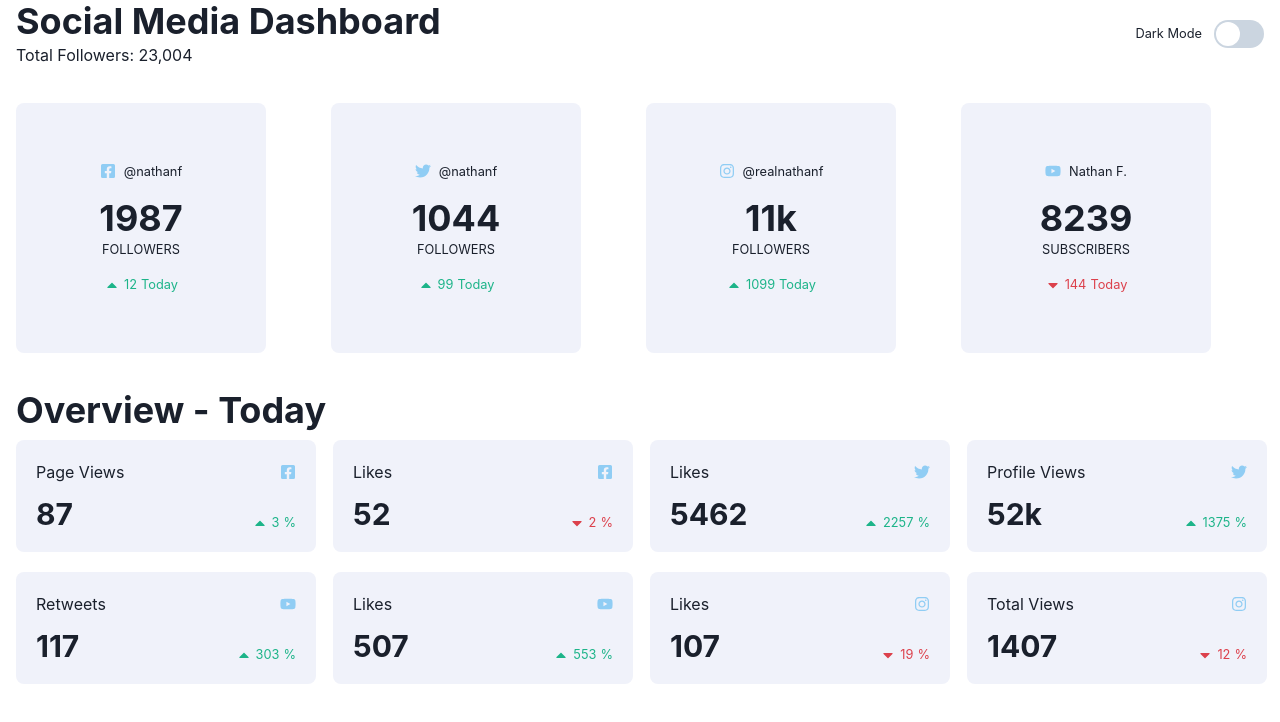
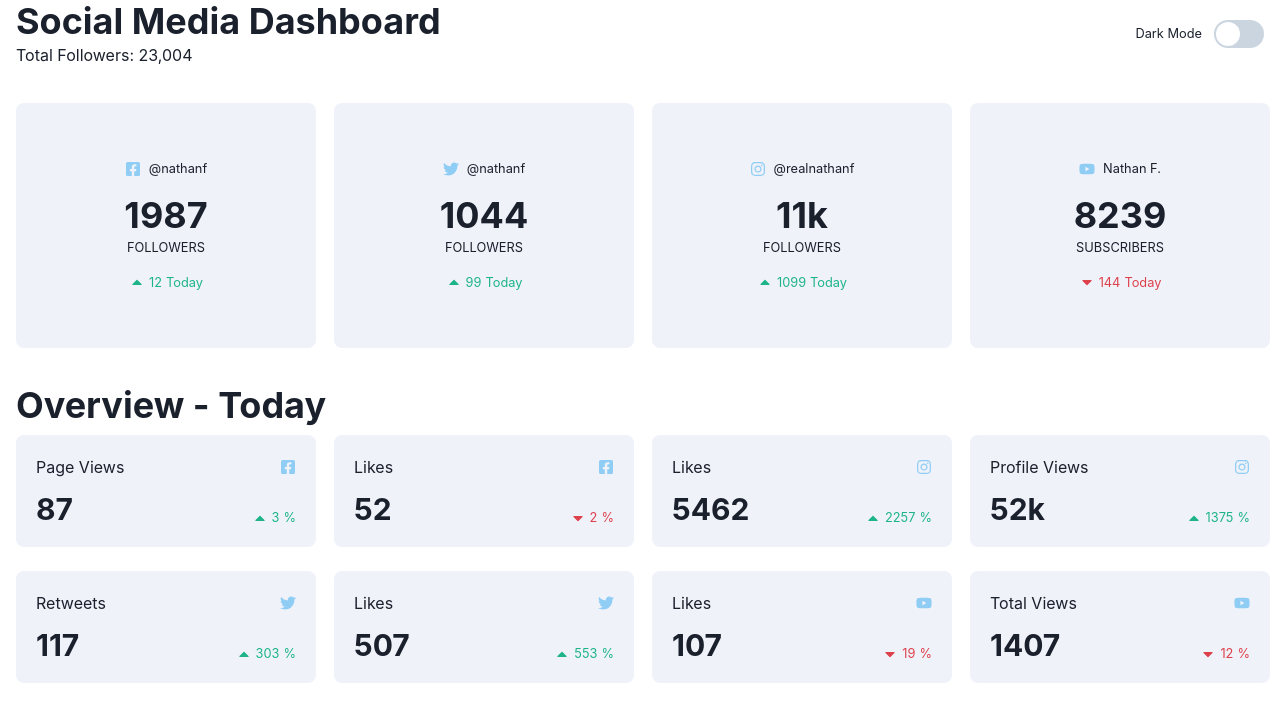
Before and after one commit to stephen-gift/social-media-dashboard, a Next.js app: page / in a window 1280 px wide. Shown: the top 722 px of the page. Built offline with nearby package versions, Linux system fonts and the light colour scheme.

Commit message:
update summary section

```diff
--- a/components/Overview/SMDActionIcon.tsx
+++ b/components/Overview/SMDActionIcon.tsx
@@ -1,12 +1,12 @@
-import { Box, Flex, Text, Icon } from "@chakra-ui/react";
-import {
-  FaFacebookSquare,
-  FaTwitter,
-  FaInstagram,
-  FaYoutube,
-} from "react-icons/fa";
+import { Flex, Text, Icon } from "@chakra-ui/react";
 import React from "react";
 import { data, OverviewProps } from "../../containers/Homepage/Overview";
+import {
+  SMDFacebookIcon,
+  SMDInstagramIcon,
+  SMDTwitterIcon,
+  SMDYoutubeIcon,
+} from "../../utils/customIcon";
 
 const SMDActionIcon = ({
   topAction,
@@ -26,10 +26,10 @@ const SMDActionIcon = ({
             w="full"
           >
             <Text>{topAction}</Text>
-            {facebook && <Icon as={FaFacebookSquare} color="blue.200" />}
-            {instagram && <Icon as={FaTwitter} color="blue.200" />}
-            {youtube && <Icon as={FaInstagram} color="blue.200" />}
-            {twitter && <Icon as={FaYoutube} color="blue.200" />}
+            {facebook && <SMDFacebookIcon />}
+            {twitter && <SMDTwitterIcon />}
+            {instagram && <SMDInstagramIcon />}
+            {youtube && <SMDYoutubeIcon />}
           </Flex>
         );
       })}
--- a/components/Summary/SMDSummaryCard.tsx
+++ b/components/Summary/SMDSummaryCard.tsx
@@ -18,10 +18,14 @@ const SMDSummaryCard = ({
   noToday,
 }: SummaryProps) => {
   return (
-    <Square
-      size="250px"
+    <Flex
+      w="100%"
+      minW="300px"
       bgColor={useColorModeValue("hsl(227, 47%, 96%)", "hsl(228, 28%, 20%)")}
       borderRadius="lg"
+      p={14}
+      alignItems="center"
+      justifyContent="center"
     >
       <Flex
         flexDir="column"
@@ -56,7 +60,7 @@ const SMDSummaryCard = ({
           )}
         </Box>
       </Flex>
-    </Square>
+    </Flex>
   );
 };
 
--- a/containers/Homepage/Overview/index.tsx
+++ b/containers/Homepage/Overview/index.tsx
@@ -14,7 +14,9 @@ export type OverviewProps = {
 };
 
 const SMDOverview = () => {
-  return data.map((d) => {
+  return (
+    <>
+      {data.map((d) => {
         return (
           <VStack
             key={d.id}
@@ -24,7 +26,7 @@ const SMDOverview = () => {
           >
             <Heading>Overview - Today</Heading>
 
-        <SimpleGrid columns={4} w="full" spacing={5}>
+            <SimpleGrid columns={4} w="full" spacing={6}>
               <SMDOverviewCard
                 topAction={d.topAction.fbPV}
                 facebook
@@ -79,7 +81,9 @@ const SMDOverview = () => {
             </SimpleGrid>
           </VStack>
         );
-  });
+      })}
+    </>
+  );
 };
 
 export default SMDOverview;
--- a/containers/Homepage/Summary/index.tsx
+++ b/containers/Homepage/Summary/index.tsx
@@ -36,7 +36,7 @@ const SMDSummary = () => {
     <>
       {data.map((d) => {
         return (
-          <SimpleGrid key={d.id} columns={4} spacing={3}>
+          <SimpleGrid key={d.id} columns={4} spacing={6}>
             <SMDSummaryCard
               facebook
               followers
```
Lines whose indentation alone changed are shown as unchanged.
